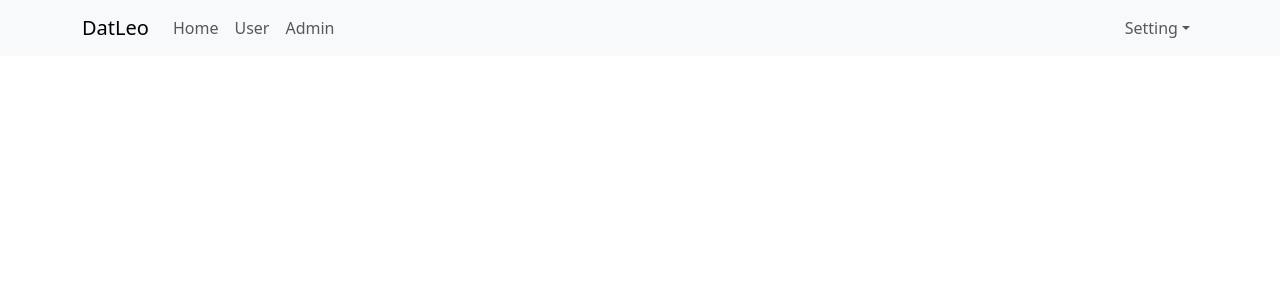
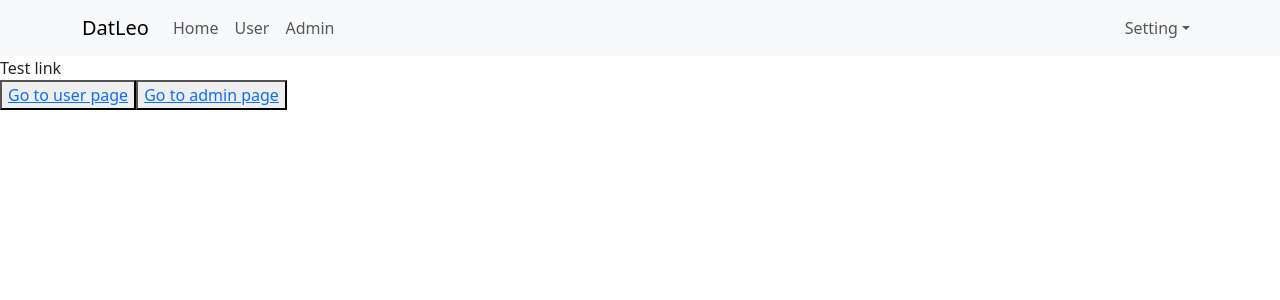
Before and after one commit to nguyendat0908/Project-ReactJS, a React (Create React App) app: page / in a window 1280 px wide. Shown: the top 300 px of the page. Built offline with nearby package versions, Linux system fonts and the light colour scheme.

Commit message:
Dieu huong trang voi Links

```diff
--- a/src/App.js
+++ b/src/App.js
@@ -1,5 +1,6 @@
 import "./App.scss";
 import Header from "./components/Header/Header";
+import { Link } from "react-router-dom";
 
 
 const App = () => {
@@ -7,6 +8,13 @@
   return (
     <div className="app-container">
       <Header></Header>
+      <div>
+        Test link
+        <div>
+          <button><Link to="/users">Go to user page</Link></button>
+          <button><Link to="/admin">Go to admin page</Link></button>
+        </div>
+      </div>
     </div>
   );
 }
--- /dev/null
+++ b/src/components/Admin/Admin.js
@@ -0,0 +1,7 @@
+const Admin = (props) => {
+    return (
+        <div>Admin component</div>
+    )
+}
+
+export default Admin
--- a/src/components/Header/Header.js
+++ b/src/components/Header/Header.js
@@ -2,6 +2,7 @@
 import Nav from 'react-bootstrap/Nav';
 import Navbar from 'react-bootstrap/Navbar';
 import NavDropdown from 'react-bootstrap/NavDropdown';
+import { Link } from "react-router-dom";
 
 const Header = () => {
     return (
@@ -11,9 +12,12 @@
                 <Navbar.Toggle aria-controls="basic-navbar-nav" />
                 <Navbar.Collapse id="basic-navbar-nav">
                     <Nav className="me-auto">
-                        <Nav.Link href="#home">Home</Nav.Link>
-                        <Nav.Link href="#link">User</Nav.Link>
-                        <Nav.Link href="#link">Admin</Nav.Link>
+                        <Link to="/" className='nav-link'>Home</Link>
+                        <Link to="/users" className='nav-link'>User</Link>
+                        <Link to="/admin" className='nav-link'>Admin</Link>
+                        {/* <Nav.Link href="/">Home</Nav.Link>
+                        <Nav.Link href="/users">User</Nav.Link>
+                        <Nav.Link href="/admin">Admin</Nav.Link> */}
                     </Nav>
                     <Nav>
                         <NavDropdown title="Setting" id="basic-nav-dropdown">
--- /dev/null
+++ b/src/components/User/User.js
@@ -0,0 +1,7 @@
+const User = (props) => {
+    return (
+        <div>User component</div>
+    )
+}
+
+export default User
--- a/src/index.js
+++ b/src/index.js
@@ -5,12 +5,21 @@
 import { Provider } from 'react-redux';
 import store from './redux/store';
 import 'bootstrap/dist/css/bootstrap.min.css'
+import { BrowserRouter, Route, Routes } from "react-router-dom";
+import User from './components/User/User';
+import Admin from './components/Admin/Admin';
 
 const root = ReactDOM.createRoot(document.getElementById('root'));
 root.render(
   <Provider store={store}>
     {/* <React.StrictMode> */}
-      <App />
+    <BrowserRouter>
+      <Routes>
+        <Route path="/" element={<App />} />
+        <Route path="users" element={<User />} />
+        <Route path="admin" element={<Admin />} />
+      </Routes>
+    </BrowserRouter>
     {/* </React.StrictMode> */}
   </Provider>
 );
```
